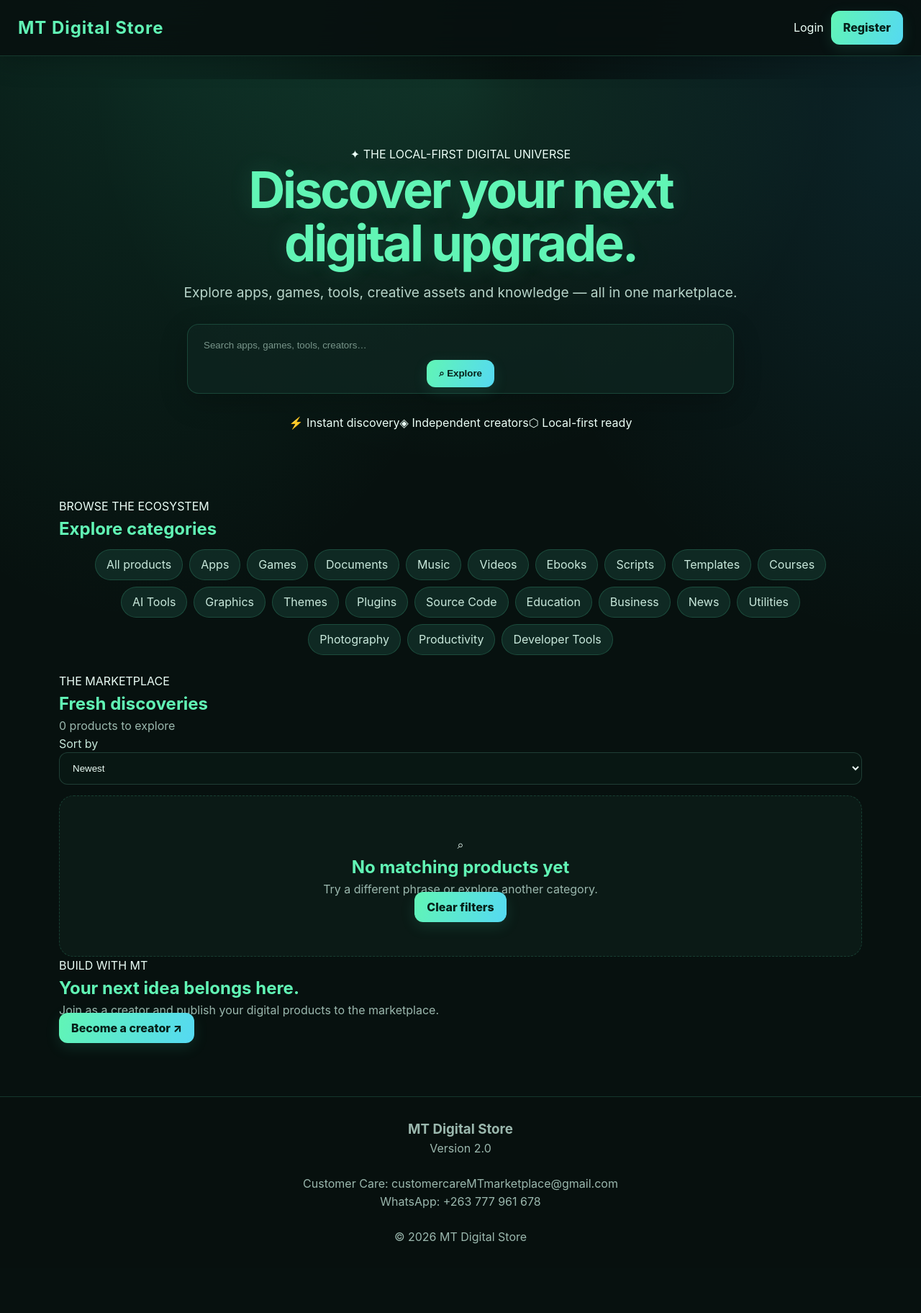
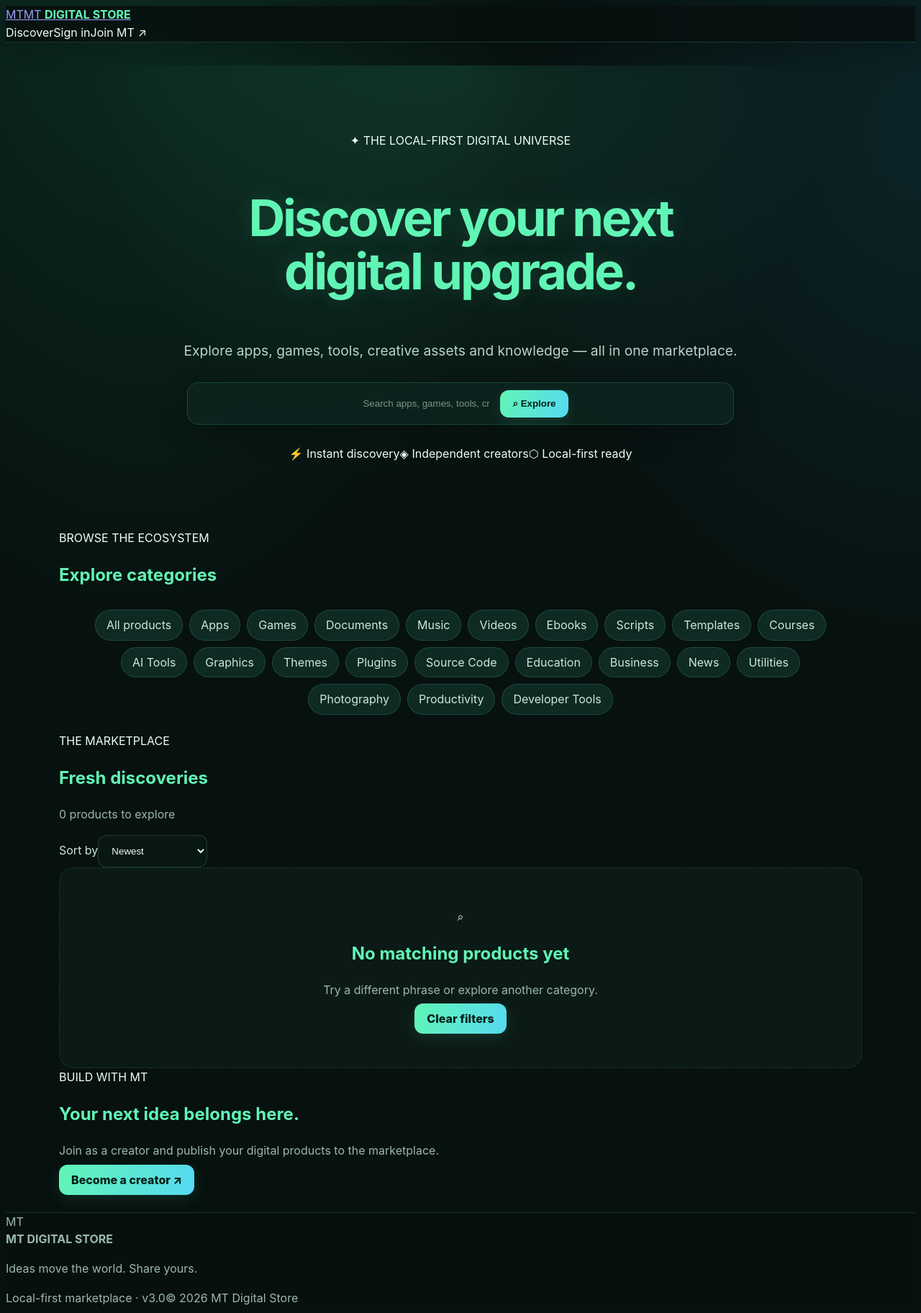
Before and after one commit to TEMMC/digital_store-, a Flask app: page / in a window 1280 px wide. Shown: the whole page at 72% size. Before the commit the page ends 1728 px from the top, so only its background shows below. Run offline with Flask 3, Linux system fonts and the light colour scheme; some libraries are stand-ins or nearby versions.

Commit message:
Rebuild MT base.html experience

```diff
--- a/templates/base.html
+++ b/templates/base.html
@@ -1,219 +1,4 @@
-<!DOCTYPE html><html lang="en">
-<head>
-<meta charset="UTF-8">
-<meta name="viewport" content="width=device-width, initial-scale=1.0"><title>MT Digital Store</title><style>
-
-*{
-    margin:0;
-    padding:0;
-    box-sizing:border-box;
-}
-
-body{
-    background:#0f172a;
-    color:white;
-    font-family:Arial,sans-serif;
-    min-height:100vh;
-}
-
-/* HEADER */
-
-header{
-    background:#111827;
-    border-bottom:1px solid #1e293b;
-    padding:15px 25px;
-
-    display:flex;
-    justify-content:space-between;
-    align-items:center;
-    flex-wrap:wrap;
-}
-
-.logo{
-    font-size:24px;
-    font-weight:bold;
-    color:#38bdf8;
-}
-
-nav{
-    display:flex;
-    align-items:center;
-    gap:15px;
-    flex-wrap:wrap;
-}
-
-nav a{
-    color:white;
-    text-decoration:none;
-}
-
-.btn{
-    background:#38bdf8;
-    color:black;
-    padding:10px 15px;
-    border-radius:10px;
-    text-decoration:none;
-    font-weight:bold;
-}
-
-.btn:hover{
-    opacity:.9;
-}
-
-/* PAGE CONTENT */
-
-.container{
-    max-width:1200px;
-    margin:auto;
-    padding:25px;
-}
-
-/* CARD */
-
-.card{
-    background:#1e293b;
-    padding:20px;
-    border-radius:15px;
-    margin-bottom:20px;
-}
-
-/* BUTTONS */
-
-.green-btn{
-    background:#22c55e;
-    color:white;
-    padding:10px 15px;
-    border-radius:10px;
-    text-decoration:none;
-    border:none;
-    cursor:pointer;
-}
-
-.red-btn{
-    background:#ef4444;
-    color:white;
-    padding:10px 15px;
-    border-radius:10px;
-    text-decoration:none;
-    border:none;
-    cursor:pointer;
-}
-
-.blue-btn{
-    background:#38bdf8;
-    color:black;
-    padding:10px 15px;
-    border-radius:10px;
-    text-decoration:none;
-    border:none;
-    cursor:pointer;
-}
-
-/* FLASH */
-
-.flash{
-    background:#22c55e;
-    color:white;
-    padding:12px;
-    border-radius:10px;
-    margin-bottom:15px;
-}
-
-/* FORMS */
-
-input,
-textarea,
-select{
-    width:100%;
-    padding:12px;
-    border:none;
-    border-radius:10px;
-    background:#334155;
-    color:white;
-    margin-bottom:15px;
-}
-
-textarea{
-    min-height:120px;
-}
-
-button{
-    cursor:pointer;
-}
-
-/* FOOTER */
-
-footer{
-    margin-top:50px;
-    background:#111827;
-    text-align:center;
-    padding:30px;
-    color:#94a3b8;
-}
-
-/* MOBILE */
-
-@media(max-width:700px){
-
-header{
-    flex-direction:column;
-    gap:15px;
-}
-
-nav{
-    justify-content:center;
-}
-
-}
-
-</style><link rel="stylesheet" href="/static/mt-future.css">
-</head>
-<body><header><div class="logo">
-MT Digital Store
-</div><nav>{% if session.get("user") %}
-
-<span>
-👤 {{ session["user"] }}
-</span>{% if session.get("role") in ["seller", "admin"] %}
-<a href="/add" class="btn">
-➕ Upload Product
-</a>
-
-<a href="/dashboard" class="btn">
-📊 Dashboard
-</a>
-{% endif %}<a href="/" class="btn">
-🏠 Explore</a><a href="/favorites">♡ Saved</a><a href="/profile">Profile</a><a href="/notifications">Alerts{% if unread_notifications %} ({{ unread_notifications }}){% endif %}</a>{% if session.get("role") == "admin" %}<a href="/admin">Admin</a>{% endif %}<a href="/" class="btn">
-</a><a href="/logout">
-🚪 Logout
-</a>{% else %}
-
-<a href="/login">
-Login
-</a><a href="/register" class="btn">
-Register
-</a>{% endif %}
-
-</nav></header><div class="container">{% with messages = get_flashed_messages() %}
-{% if messages %}
-{% for message in messages %}
-
-<div class="flash">
-{{ message }}
-</div>{% endfor %}
-{% endif %}
-{% endwith %}
-
-{% block content %}
-{% endblock %}
-
-</div><footer><h3>MT Digital Store</h3><p>Version 2.0</p><br><p>
-Customer Care:
-customercareMTmarketplace@gmail.com
-</p><p>
-WhatsApp:
-+263 777 961 678
-</p><br><p>
-© 2026 MT Digital Store
-</p></footer></body>
-</html>
+<!doctype html><html lang="en"><head><meta charset="utf-8"><meta name="viewport" content="width=device-width,initial-scale=1,viewport-fit=cover"><meta name="theme-color" content="#07110f"><title>{% block title %}MT Digital Store{% endblock %}</title><link rel="stylesheet" href="/static/mt-future.css"></head><body>
+<header class="site-header"><a class="brand" href="/"><span class="brand-mark">MT</span><span>MT <b>DIGITAL STORE</b></span></a><nav class="main-nav">{% if current_user %}<a href="/">Discover</a>{% if current_user.role in ['seller','admin'] %}<a href="/dashboard">Studio</a><a class="nav-cta" href="/add">＋ Publish</a>{% endif %}<a href="/favorites">Saved</a><a href="/profile">Account</a><a href="/notifications">Alerts{% if unread_notifications %} · {{ unread_notifications }}{% endif %}</a>{% if current_user.role == 'admin' %}<a href="/admin">Admin</a>{% endif %}<a href="/logout">Sign out</a>{% else %}<a href="/">Discover</a><a href="/login">Sign in</a><a class="nav-cta" href="/register">Join MT ↗</a>{% endif %}</nav></header>
+<main class="container">{% with messages = get_flashed_messages() %}{% if messages %}<div class="flash-stack">{% for message in messages %}<div class="flash">{{ message }}</div>{% endfor %}</div>{% endif %}{% endwith %}{% block content %}{% endblock %}</main>
+<footer class="site-footer"><div class="footer-brand"><span class="brand-mark">MT</span><div><strong>MT DIGITAL STORE</strong><p>Ideas move the world. Share yours.</p></div></div><div class="footer-meta"><span>Local-first marketplace · v{{ SITE_VERSION }}</span><span>© 2026 MT Digital Store</span></div></footer></body></html>
```
